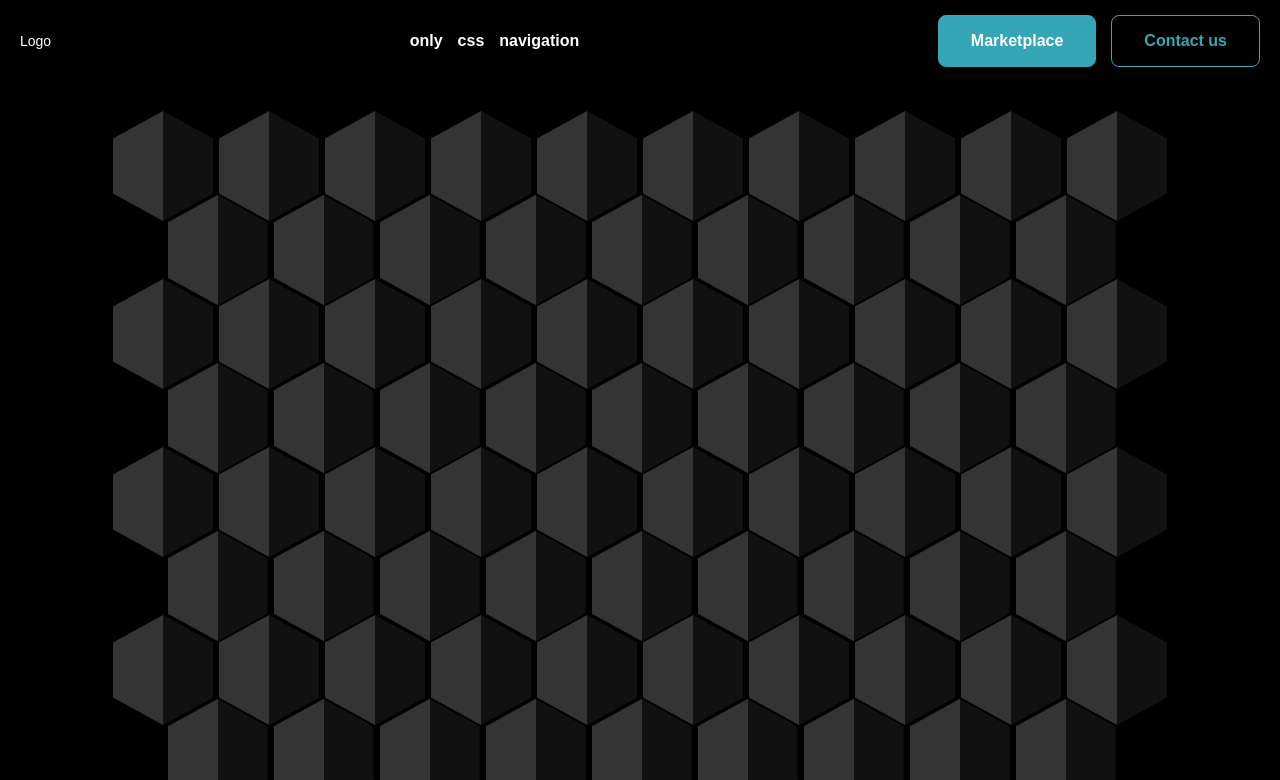
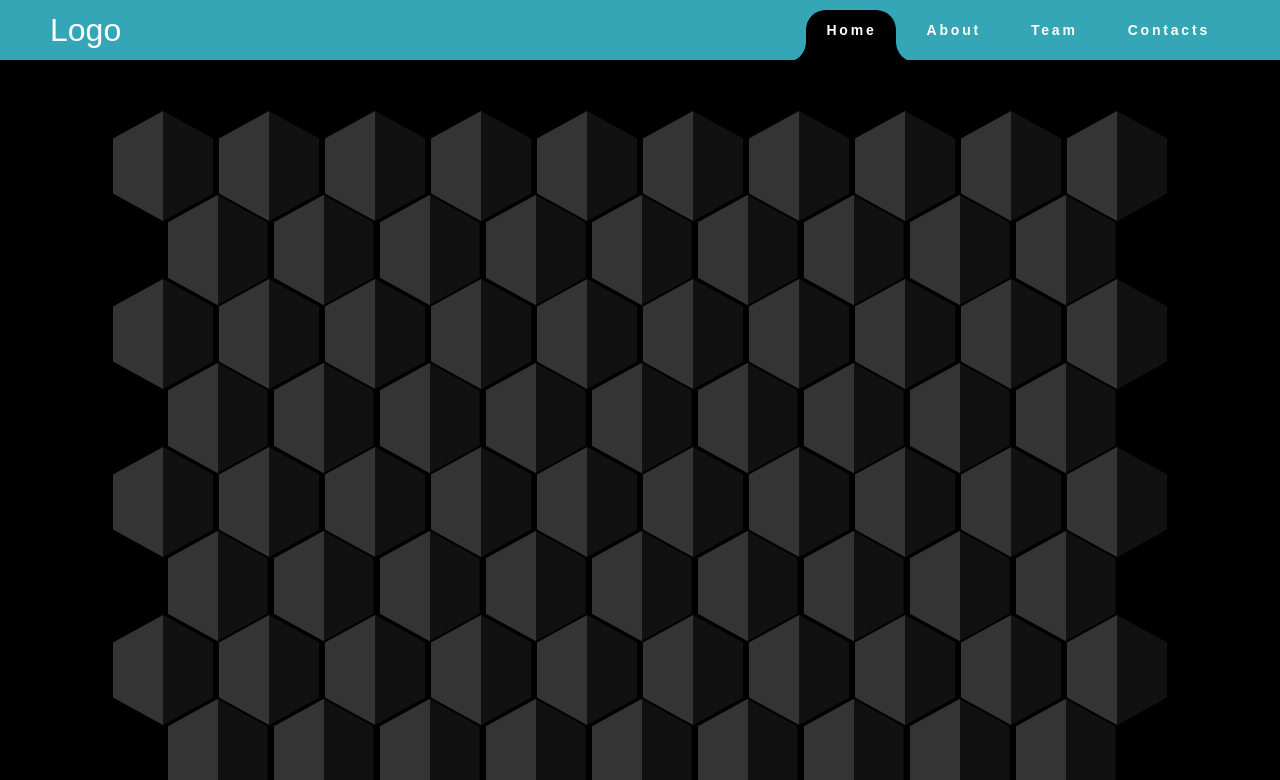
Before and after one commit to LaurynasPOC/WebTemplate, a React (Create React App) app: page / in a window 1280 px wide. Shown: the top 780 px of the page. Built offline with nearby package versions, Linux system fonts and the light colour scheme.

Commit message:
really cool navbar

```diff
--- a/src/components/links/HashLink.tsx
+++ b/src/components/links/HashLink.tsx
@@ -1,6 +1,6 @@
-import React from 'react';
-import { HashLink as _HashLink } from 'react-router-hash-link';
-import styled from 'styled-components';
+import React from "react";
+import { HashLink as _HashLink } from "react-router-hash-link";
+import styled from "styled-components";
 
 interface HashLinkStylesProps {
   color?: string;
@@ -10,15 +10,17 @@ interface HashLinkStylesProps {
 }
 
 const HashLinkStyles = styled(_HashLink)<HashLinkStylesProps>`
-	color: ${({ color }) => color || ''};
-	margin: ${({ margin }) => margin || ''};
-	padding: ${({ padding }) => padding || ''};
-	font-weight: ${({ fontWeight }) => fontWeight || '300'};
+  color: ${({ color }) => color || ""};
+  margin: ${({ margin }) => margin || ""};
+  padding: ${({ padding }) => padding || ""};
+  font-weight: ${({ fontWeight }) => fontWeight || ""};
 `;
 
 interface HashLinkProps {
   to: string;
   children: React.ReactNode;
+  onClick?: React.MouseEventHandler<HTMLAnchorElement>;
+  className?: string;
 }
 
 export const HashLink: React.FC<HashLinkProps> = ({
--- a/src/components/navigation/Navbar.tsx
+++ b/src/components/navigation/Navbar.tsx
@@ -1,60 +1,107 @@
-import React from 'react';
-import { Box } from '@components/wrappers';
-import { NavbarData } from './NavbarData';
-import styled from 'styled-components';
-import { HashLink, SimpleLink } from '../links';
-import MobNavbar from './MobNavbar';
-import { useQuery } from '@styles/breakpoints';
-import Button from '@components/Button';
+import React, { useLayoutEffect, useState } from "react";
+import { NavbarData } from "./NavbarData";
+import styled from "styled-components";
+import { HashLink } from "../links";
+import MobNavbar from "./MobNavbar";
+import { useQuery } from "@styles/breakpoints";
 
-export const NavbarStyles = styled.nav`
+export const NavbarStyles = styled.header`
+  position: fixed;
+  top: 0;
   width: 100%;
-	padding: 15px 20px;
-	position: fixed;
-	z-index: 99;
+  background-color: var(--lbg);
+  padding: 10px 50px;
   display: flex;
-	top: 0;
-	left: 0;
   justify-content: space-between;
   align-items: center;
-	background: rgba(0, 0, 0, 0.3);
-	backdrop-filter: blur(15px);
-	& > div:first-of-type > a {
-		font-size: 16px;
-		font-weight: 600;
-		margin-left: 35px;
-		:hover {
-			border-bottom: 3px solid var(--lbg);
+  z-index: 10000;
+  & > a {
+    position: relative;
+    color: white;
+    font-size: 2rem;
+    font-weight: 500;
   }
-		@media (max-width: 1400px) {
-			margin-left: 15px;
+  & > nav {
+    display: flex;
+    gap: 10px;
+    & > a {
+      position: relative;
+      letter-spacing: 0.2em;
+      font-weight: 700;
+      padding: 12px 20px;
     }
+    #indicator {
+      position: absolute;
+      width: 70px;
+      height: 52px;
+      background-color: #000;
+      border-top-left-radius: 20px;
+      border-top-right-radius: 20px;
+      transition: 0.5s;
     }
-	& > div:last-of-type > a {
-		margin-left: 15px;
+    #indicator::before {
+      content: "";
+      position: absolute;
+      bottom: 0;
+      left: -30px;
+      width: 30px;
+      height: 20px;
+      background-color: transparent;
+      border-bottom-right-radius: 20px;
+      box-shadow: 5px 5px 0 5px #000;
+    }
+    #indicator::after {
+      content: "";
+      position: absolute;
+      bottom: 0;
+      right: -30px;
+      width: 30px;
+      height: 20px;
+      background-color: transparent;
+      border-bottom-left-radius: 20px;
+      box-shadow: -5px 5px 0 5px #000;
+    }
   }
 `;
 
 const Navbar: React.FC = () => {
   const { isDesktop } = useQuery();
+  const [indicatorStyle, setIndicatorStyle] = useState({
+    left: "0px",
+    width: "0px",
+  });
+  useLayoutEffect(() => {
+    const activeLink = document.querySelector(
+      "nav a:first-of-type"
+    ) as HTMLElement | null;
+    if (activeLink) {
+      setIndicatorStyle({
+        left: `${activeLink.offsetLeft}px`,
+        width: `${activeLink.offsetWidth}px`,
+      });
+    } else {
+      console.error("The first link was not found");
+    }
+  }, []);
+
+  const handleLinkBg = (e: React.MouseEvent<HTMLAnchorElement>) => {
+    const target = e.currentTarget;
+    setIndicatorStyle({
+      left: `${target.offsetLeft}px`,
+      width: `${target.offsetWidth}px`,
+    });
+  };
   return !isDesktop ? (
     <NavbarStyles>
       <HashLink to='/'>Logo</HashLink>
-			<Box>
+      <nav>
+        <div id='indicator' style={indicatorStyle} />
         {NavbarData.map(({ to, text }) => (
-					<HashLink key={text} to={to}>
+          <HashLink onClick={handleLinkBg} key={text} to={to}>
             {text}
           </HashLink>
         ))}
-			</Box>
-			<Box>
-				<SimpleLink href=''>
-					<Button variant='primary'>Marketplace</Button>
-				</SimpleLink>
-				<HashLink to=''>
-					<Button>Contact us</Button>
-				</HashLink>
-			</Box>
+      </nav>
     </NavbarStyles>
   ) : (
     <MobNavbar />
--- a/src/components/navigation/NavbarData.ts
+++ b/src/components/navigation/NavbarData.ts
@@ -1,20 +1,20 @@
 export const NavbarData = [
   {
-		to: '/#only',
-		text: 'only',
+    to: "/#home",
+    text: "Home",
   },
   {
-		to: '/#css',
-		text: 'css',
+    to: "/#about",
+    text: "About",
   },
   {
-		to: '/#navigation',
-		text: 'navigation',
+    to: "/#team",
+    text: "Team",
   },
-	// {
-	// 	to: '/#',
-	// 	text: '',
-	// },
+  {
+    to: "/#contacts",
+    text: "Contacts",
+  },
   // {
   // 	to: '/',
   // 	text: '',
```
Lines whose indentation alone changed are shown as unchanged.
